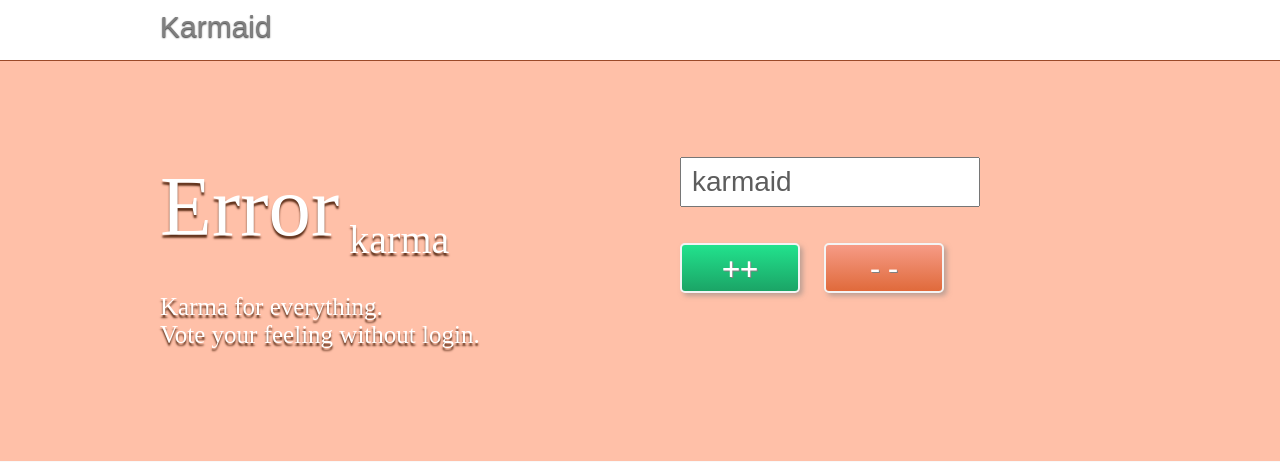
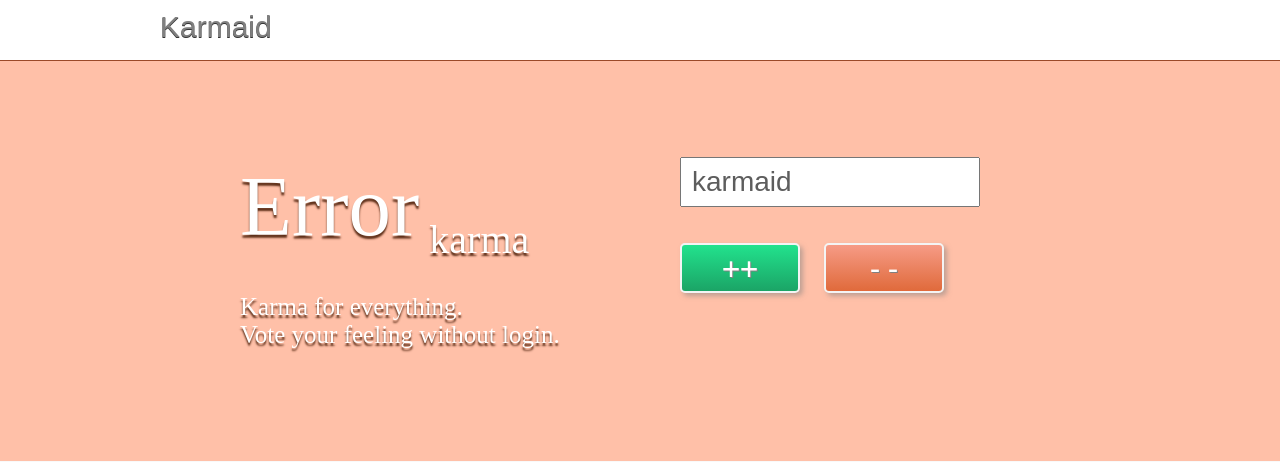
Before and after one commit to hirokiky/karmaid, a Python web app: template karmaid/templates/top.mako in a window 1280 px wide. Shown: the top 462 px of the page. Run offline with Jinja, Linux system fonts and the light colour scheme; the template is opened without the code that fills it, so the values that code supplies are empty; some libraries are stand-ins or nearby versions.

Commit message:
fixed the design

```diff
--- a/karmaid/static/css/karmaid.css
+++ b/karmaid/static/css/karmaid.css
@@ -22,7 +22,7 @@
     font-family: sans-serif;
     font-size: 30px;
     color: #808080;
-    text-shadow: 0 1px 0.05em #333333;
+    text-shadow: 0 1px #333333;
     text-decoration: none;
 }
 
@@ -37,6 +37,7 @@
 }
 
 .hero-text {
+    padding-left: 80px;
     text-shadow: 0 3px 2px #5d2e18;
     float: left;
 }
```
